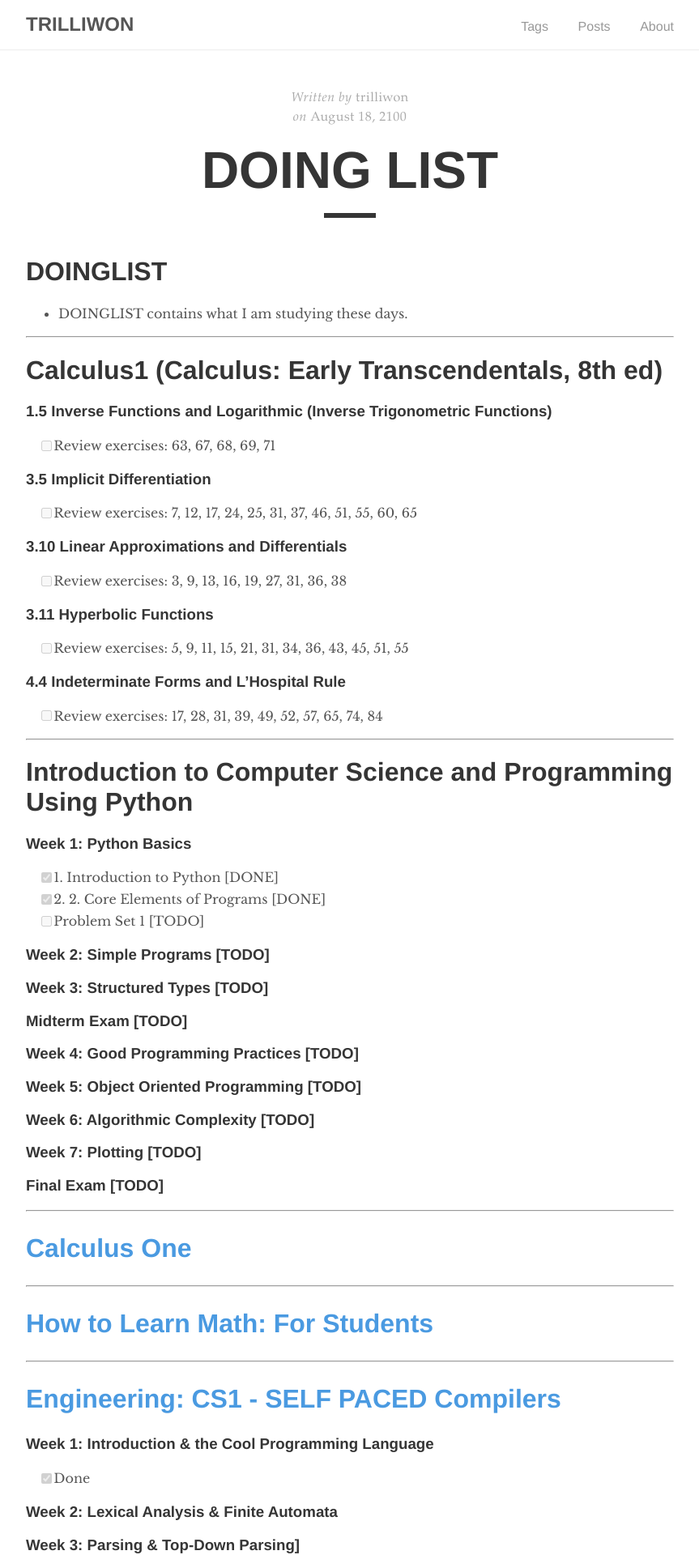
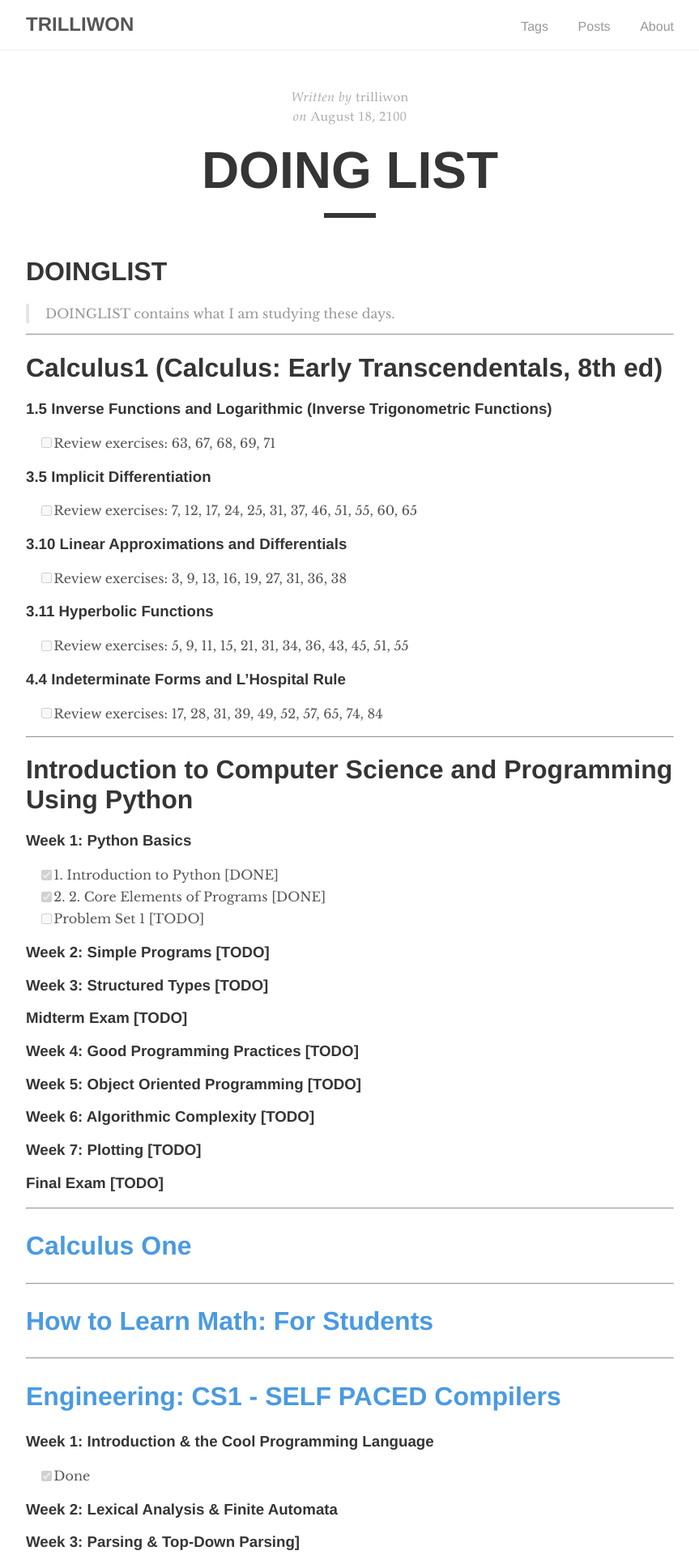
Before and after one commit to trilliwon/ABL, a Jekyll site: the page built from _posts/2100-08-19-doing-list.md, in a window 1280 px wide. Shown: the top 1920 px of the page at 81% size, without its empty margins (208-1071 px from the left). Built offline with Jekyll 4.4.1, drawn with Linux system fonts in a browser that asks for light colours; nearby versions of some CDN libraries.

Commit message:
Tue Dec 26 20:51:32 KST 2017

```diff
--- a/_posts/2100-08-19-doing-list.md
+++ b/_posts/2100-08-19-doing-list.md
@@ -6,8 +6,7 @@ tag: [Doing List]
 ---
 
 # DOINGLIST
-
-  - DOINGLIST contains what I am studying these days.
+> DOINGLIST contains what I am studying these days.
 
 ---
 
```
